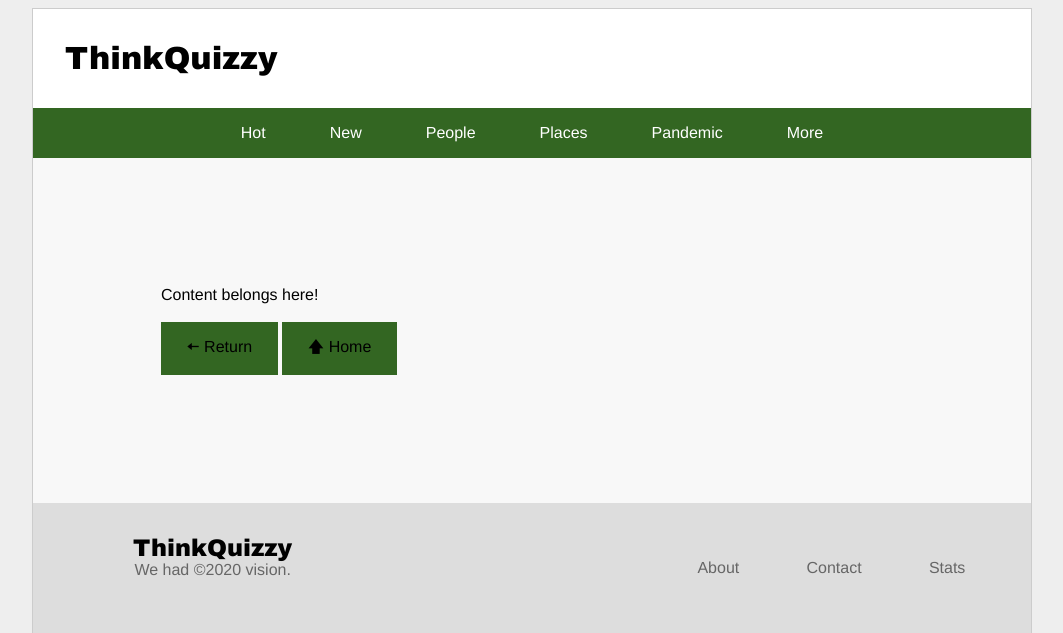
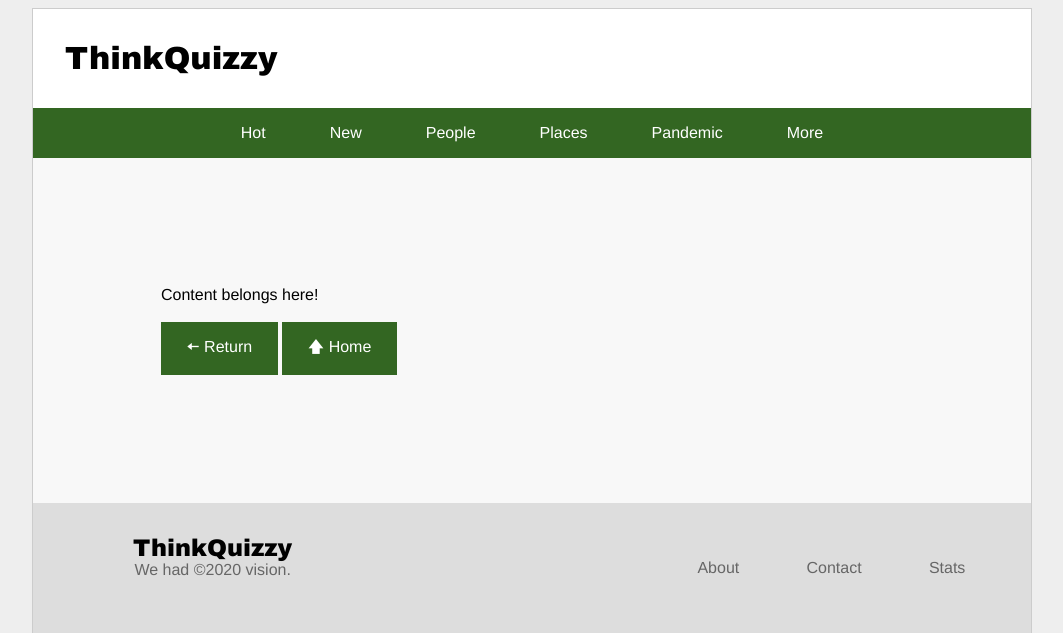
Before and after one commit to technostarbtd5/thinkquizzy, a PHP site: page /results.php in a window 1280 px wide. Shown: the top 633 px of the page, without its empty margins (108-1171 px from the left). Run offline with PHP 8.4, Linux system fonts and the light colour scheme.

Commit message:
Made submit button style match page theme.

```diff
--- a/quiz.php
+++ b/quiz.php
@@ -9,9 +9,8 @@
     Content belongs here!
     </br>
     </br>
-    <div class="pageButton">
-      <a href="results.php">Submit</a>
-    </div>
+
+    <a class="pageButton" href="results.php">Submit</a>
   </div>
   <?php include("resources/footer.php"); ?>
 </html>
--- a/resources/header.php
+++ b/resources/header.php
@@ -33,7 +33,7 @@
 
       // Create some dummy quizzes, as the database should be empty right now.
       $initDummyQuizzes[] = 'INSERT INTO quizzes (title, description, icon_small, icon_large, author) VALUES ("What ice cream flavor are you?", "Based on your personality traits, we\'ll match you with the ice cream flavor you are most similar to!", "icecream.png", "icecream_large.png", "Techno")';
-      $initDummyQuizzes[] = ' INSERT INTO quizzes (title, description, icon_small, icon_large, author) VALUES ("We\'ll pick your next vacation based on your facorite actors!", "We all need vacation inspiration, right?", "yosemite.png", "yosemite_large.png", "Techno")';
+      $initDummyQuizzes[] = ' INSERT INTO quizzes (title, description, icon_small, icon_large, author) VALUES ("We\'ll pick your next vacation based on your favorite actors!", "We all need vacation inspiration, right?", "yosemite.png", "yosemite_large.png", "Techno")';
       $initDummyQuizzes[] = ' INSERT INTO quiz_categories VALUES (1, 1)';
       $initDummyQuizzes[] = ' INSERT INTO quiz_categories VALUES (2, 2)';
       $initDummyQuizzes[] = ' INSERT INTO quiz_categories VALUES (2, 3)';
@@ -47,7 +47,7 @@
       "Based on your personality traits, we'll match you with the ice cream flavor you are most similar to!",
       "icecream.png", "icecream_large.png", "Techno");
       INSERT INTO quizzes (title, description, icon_small, icon_large, author)
-      VALUES ("We'll pick your next vacation based on your facorite actors!",
+      VALUES ("We'll pick your next vacation based on your favorite actors!",
       "We all need vacation inspiration, right?",
       "yosemite.png", "yosemite_large.png", "Techno");
       INSERT INTO quiz_categories
@@ -97,7 +97,7 @@
     "Based on your personality traits, we'll match you with the ice cream flavor you are most similar to!",
     "icecream.png", "icecream_large.png", "Alden");
     INSERT INTO quizzes (title, description, icon_small, icon_large, author)
-    VALUES ("We'll pick your next vacation based on your facorite actors!",
+    VALUES ("We'll pick your next vacation based on your favorite actors!",
     "We all need vacation inspiration, right?",
     "yosemite.png", "yosemite_large.png", "Alden");
     */
--- a/resources/thinkQuizzy.css
+++ b/resources/thinkQuizzy.css
@@ -159,6 +159,13 @@ a.menuButton {
   display: inline-block;
   background-color: #336622;
 }
+a.pageButton {
+  color: white;
+}
+
+.pageButton:hover {
+  background-color: #55883f;
+}
 
 .quizItem {
   display: grid;
--- a/results.php
+++ b/results.php
@@ -9,12 +9,11 @@
     Content belongs here!
     </br>
     </br>
-    <div class="pageButton">
-      <a href="quiz.php">&#129028 Return</a>
-    </div>
-    <div class="pageButton">
-      <a href="index.php">&#129093 Home</a>
-    </div>
+
+    <a class="pageButton" href="quiz.php">&#129028; Return</a>
+
+    <a class="pageButton" href="index.php">&#129093; Home</a>
+
   </div>
   <?php include("resources/footer.php"); ?>
 </html>
```
